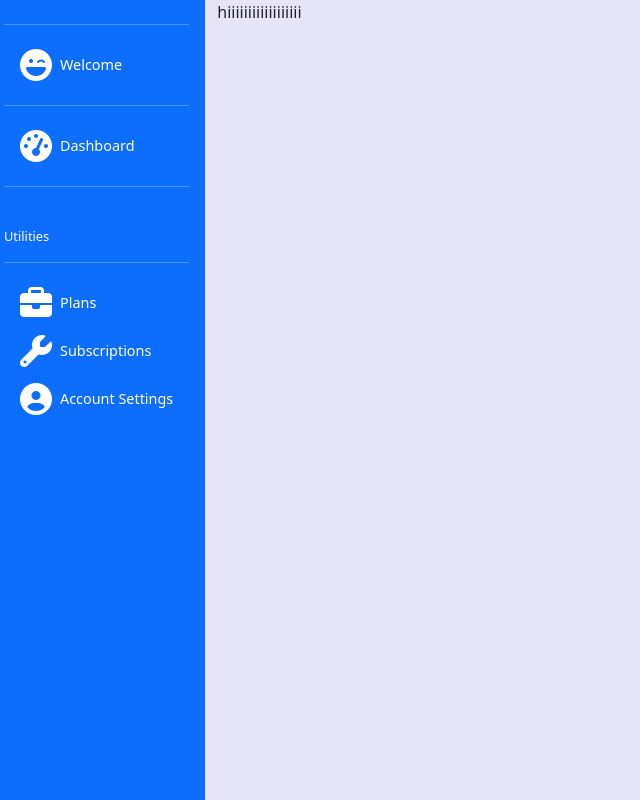
After one commit to officialksolomon/jsbc, a Django app: page /trade/index/ in a window 1280 px wide. The commit adds this page. Shown: the whole page, without its empty margins (0-640 px from the left). Run offline with Django 4.2, Linux system fonts and the light colour scheme; style sheets or scripts are compiled from the project's sources; some libraries are stand-ins or nearby versions.

Commit message:
added side bar navigation .....

```diff
--- /dev/null
+++ b/static/css/trade-styles.css
@@ -0,0 +1,39 @@
+a:hover::before {
+  content: "";
+}
+
+li a {
+  color: white !important;
+  font-size: 1.0rem !important;
+}
+
+.navbar-toggler:focus,
+.navbar-toggler:active,
+.navbar-toggler-icon:focus {
+  outline: none;
+  -webkit-box-shadow: none;
+          box-shadow: none;
+}
+
+a span {
+  font-size: 0.9rem !important;
+}
+
+li a:hover {
+  background-color: white !important;
+  color: #0d6efd !important;
+  border-radius: 5px;
+}
+
+@media screen and (min-width: 567px) {
+  a span::before {
+    content: " ";
+  }
+}
+
+@media screen and (max-width: 567px) {
+  a span {
+    font-size: 0.6rem !important;
+  }
+}
+/*# sourceMappingURL=trade-styles.css.map */
--- /dev/null
+++ b/static/css/trade-styles.scss
@@ -0,0 +1,41 @@
+a:hover::before {
+    content: ""
+}
+
+//
+li a {
+    color: white !important;
+    font-size: 1.0rem !important;
+}
+
+.navbar-toggler:focus,
+.navbar-toggler:active,
+.navbar-toggler-icon:focus {
+    outline: none;
+    box-shadow: none;
+}
+
+a span {
+    font-size: 0.9rem !important;
+}
+
+li a:hover {
+    background-color: white !important;
+    color: #0d6efd !important;
+    border-radius: 5px;
+
+}
+
+@media screen and (min-width: 567px) {
+
+    a span::before {
+        content: " "
+    }
+}
+
+@media screen and (max-width: 567px) {
+
+    a span {
+        font-size: 0.6rem !important;
+    }
+}
--- a/templates/account/base.html
+++ b/templates/account/base.html
@@ -49,8 +49,7 @@
         <link href="{% static "css/styles.css" %}" rel="stylesheet" />
  {% comment %}  title........................................ {% endcomment %}
     <title>{% block head_title %}JSBC{% endblock %}</title>
-    {% block extra_head %}
-    {% endblock %}
+    {% block extra_head %}{% endblock extra_head %}
      {% comment %}  fonts ....................................................................... {% endcomment %}
    <link rel="preconnect" href="https://fonts.googleapis.com">
 <link rel="preconnect" href="https://fonts.gstatic.com" crossorigin>
--- /dev/null
+++ b/templates/trade/dashboard-nav.html
@@ -0,0 +1,44 @@
+{% load  static %}
+<div class="col-3 col-sm-2  p-0 m-0 h-100">
+<div class="ext-toggler bg-light d-flex justify-content-center align-items-center d-md-none w-auto pb-3">
+    <button class="navbar-toggler border-0 w-100" type="button" data-toggle="collapse" data-target="#navbarToggleExternalContent" aria-controls="navbarToggleExternalContent" aria-expanded="false" aria-label="Toggle navigation">
+      <span class="navbar-toggler-icon text-black border-0 "> <img width="40" src="{% static 'images/hamburger.png' %}" class="" alt="b"></span>
+</button>
+</div>
+<nav id="navbarToggleExternalContent" class="navbar navbar-light bg-primary h-100 w-100">
+        <ul class="nav navbar-nav flex-column h-100 w-100">
+            {% comment %} <li class="nav-item bg-white p-3">
+                <img src="{% static 'images/jsbc_logo.png' %}" class="img-fluid" width='100' alt="logo">
+            </li> {% endcomment %}
+            <hr class="text-white w-100">
+            <li class="nav-item w-100">
+                <a class="nav-link px-3   d-flex flex-column flex-md-row  justify-content-center justify-content-sm-start align-items-center" href="#"><i class="fas fa-laugh-wink fa-2x mr-md-2"></i> <span class="">Welcome</span></a>
+            </li>
+            <hr class="text-white w-100">
+
+            <li class="nav-item active w-100">
+                <a class="nav-link px-3 d-flex flex-column flex-md-row  justify-content-center justify-content-sm-start align-items-center" href="{% url 'trade:index' %}"><i class="fa fa-tachometer fa-2x mr-md-2" aria-hidden="true"></i><span>Dashboard</span> <span class="sr-only">(current)</span></a>
+            </li>
+
+
+            <hr class="text-white w-100">
+            <p class="text-white p-0 m-0 mt-4 ml-2">Utilities</p>
+             <hr class="text-white w-100">
+
+            <li class="nav-item w-100">
+                <a class="nav-link px-3  d-flex flex-column flex-md-row  justify-content-center justify-content-sm-start align-items-center" href="#"><i class="fa fa-briefcase fa-2x mr-md-2" aria-hidden="true"></i> <span class="">Plans</span></a>
+            </li>
+            <li class="nav-item w-100">
+                <a class="nav-link px-3  d-flex flex-column flex-md-row  justify-content-center justify-content-sm-start align-items-center" href="{% url 'trade:subscription' %}"><i class="fa fa-wrench fa-2x mr-md-2" aria-hidden="true"></i>
+                <span> Subscriptions</span>
+                </a>
+            </li>
+            <li class="nav-item w-100">
+                <a class="nav-link px-3 text-center nav-link nav-link  d-flex flex-column flex-md-row  justify-content-center justify-content-sm-start align-items-center" href="#"><i class="fa fa-user-circle fa-2x mr-md-2" aria-hidden="true"></i>
+                <span>Account Settings</span>
+                </a>
+            </li>
+
+        </ul>
+</nav>
+    </div>
--- /dev/null
+++ b/templates/trade/index.html
@@ -0,0 +1,19 @@
+{% extends "account/base.html" %}
+{% load static %}
+{% block extra_head %}
+<link rel="stylesheet" href="{% static 'css/trade-styles.css' %}">
+{% endblock extra_head %}
+{% block navigation %}{% endblock navigation %}
+{% block content %}
+<section class="side-bar container-fluid h-100 m-0 p-0">
+<div class="row h-100">
+{% include 'trade/dashboard-nav.html' %}
+
+<div class="col h-100 ">
+hiiiiiiiiiiiiiiiiii
+</div>
+</div>
+
+</section>
+{% endblock content %}
+{% block footer %}{% endblock footer %}
--- a/trade/urls.py
+++ b/trade/urls.py
@@ -2,11 +2,12 @@
 from django.urls import path, include
 from django.views.generic import TemplateView
 from django.contrib.sitemaps.views import sitemap
-from trade.views import TradeIndex
+from trade.views import TradeIndexView, SubscriptionView
 
 
 app_name = 'trade'
 urlpatterns = [
-    path('index/', TradeIndex.as_view(), name='index'),
+    path('index/', TradeIndexView.as_view(), name='index'),
+    path('subscription/', SubscriptionView.as_view(), name='subscription'),
 
 ]
--- a/trade/views.py
+++ b/trade/views.py
@@ -5,6 +5,11 @@ from django.views import View
 # Create your views here.
 
 
-class TradeIndex(View):
+class TradeIndexView(View):
     def get(self, request):
         return render(request, 'trade/index.html')
+
+
+class SubscriptionView(View):
+    def get(self, request):
+        return render(request, 'trade/subscription.html')
```
Also changed, not shown: templates/account/index.html (added, +44 -0 lines), templates/trade/subscription.html (added, +20 -0 lines), static/images/hamburger.png (added), 1 other file.
